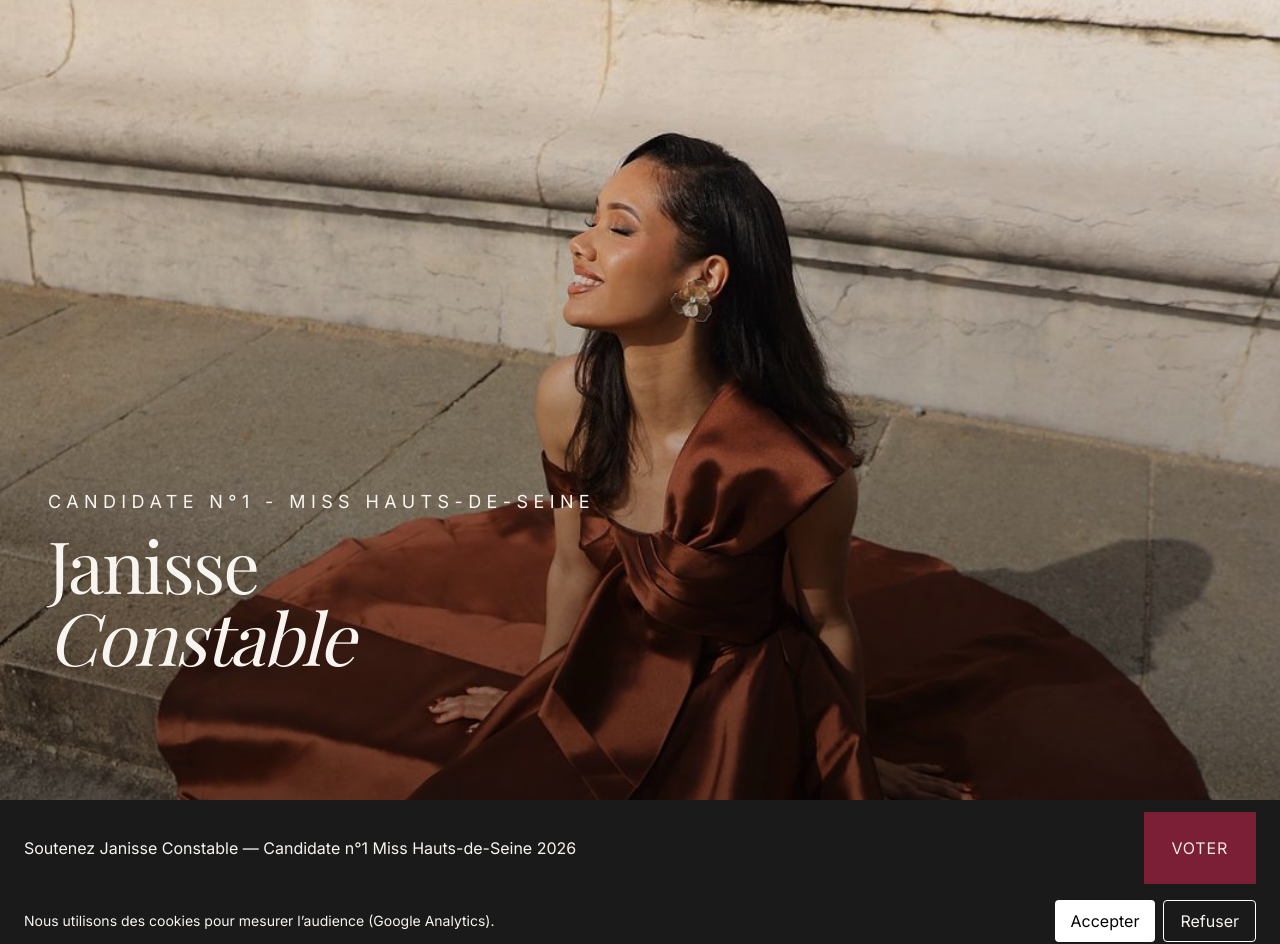
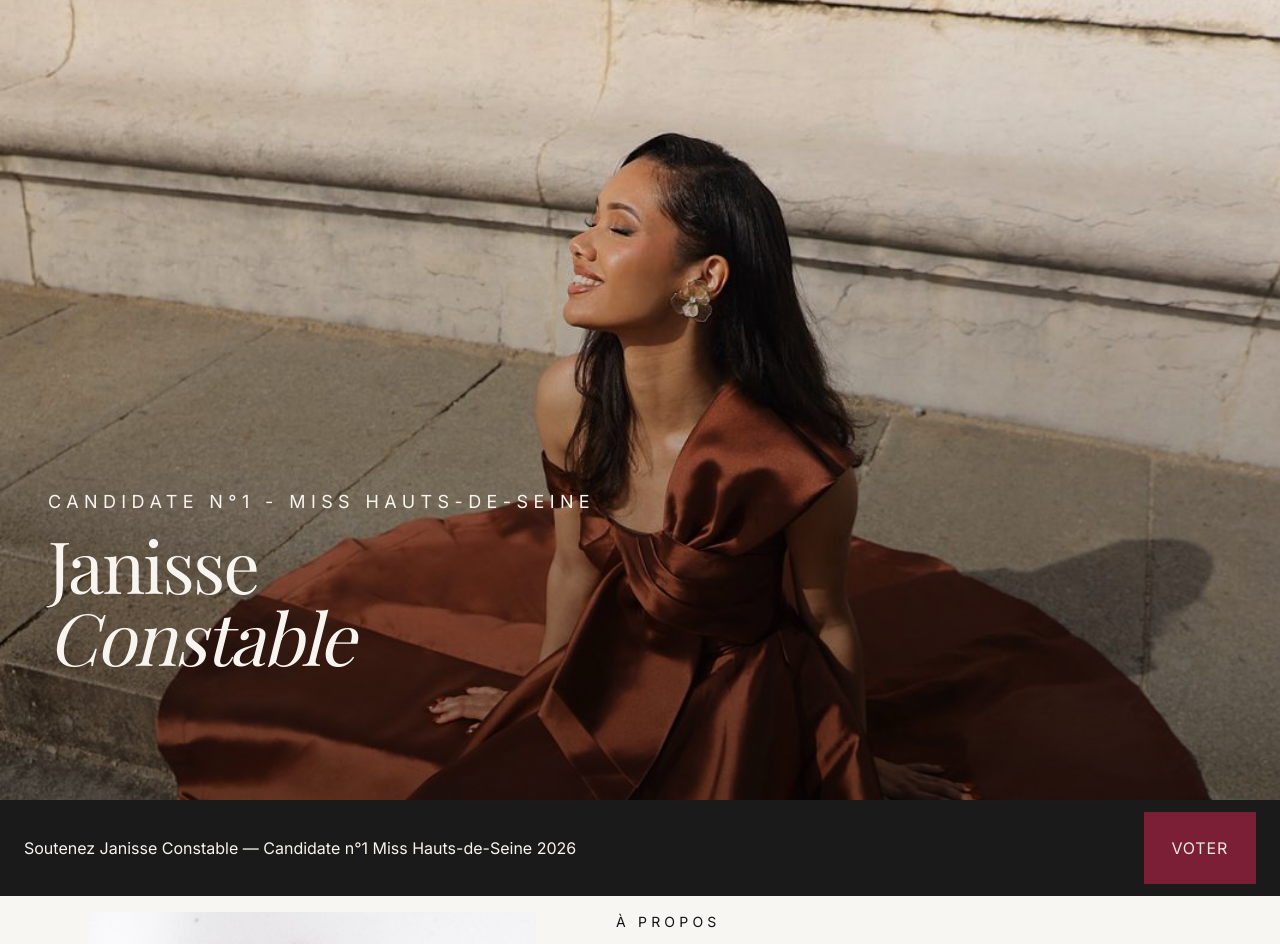
Before and after one commit to Yawleen/janisse-constable-website, a Next.js app: page / in a window 1280 px wide. Shown: the top 944 px of the page. Built offline with nearby package versions, Linux system fonts and the light colour scheme; no server answers.

Commit message:
chore: temporarily disable Google Analytics

```diff
--- a/components/StickyVoteBar.tsx
+++ b/components/StickyVoteBar.tsx
@@ -29,7 +29,7 @@ const StickyVoteBar = () => {
 
         <Button href="#vote">Voter</Button>
       </div>
-      <CookieBanner />
+      {/* <CookieBanner /> */}
     </div>
   );
 };
```
